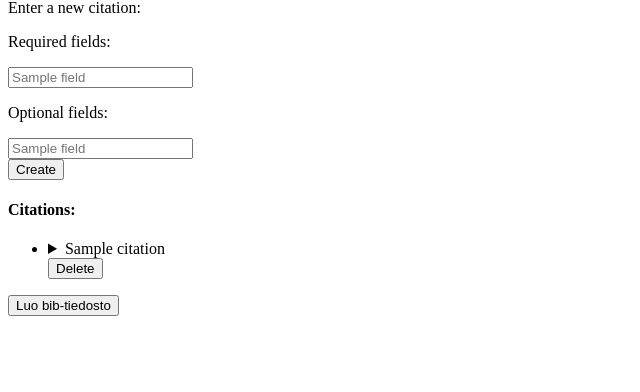
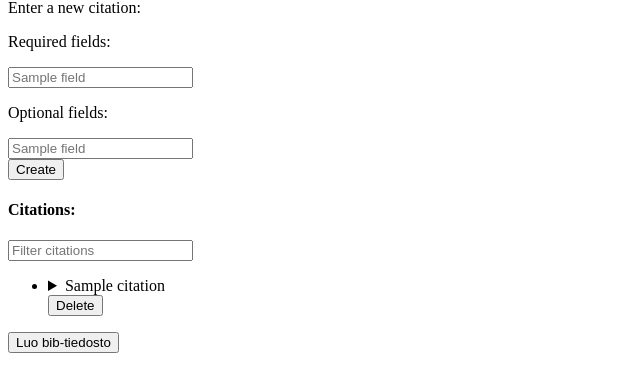
Before and after one commit to HackTastic5/miniprojekti, a Flask app: template src/templates/index.html in a window 1280 px wide. Shown: the part 169-561 px from the top of the page, without its empty margins (0-640 px from the left). Run offline with Flask 3, Linux system fonts and the light colour scheme; the template is opened without the code that fills it: most values are stand-ins (such as "Sample title", 1, 10 or a date in 2020).

Commit message:
implemented a filter for citations

```diff
--- a/src/templates/index.html
+++ b/src/templates/index.html
@@ -57,12 +57,13 @@ Citation app
 
 
 <h4>Citations:</h4>
-<ul>
+<input type="text" id="filter" placeholder="Filter citations" />
+<ul id="citationlist">
   {% for citation in citations %}
   <li style="margin-bottom: 1rem;">
     <details>
       <summary>
-        {{citation}}
+        <span class="citation_title">{{citation}}</span>
         <form action="/delete_citation" method="post">
           <input type="hidden" name="citation_id" value="{{ citation.id }}">
           <input type="submit" value="Delete">
@@ -78,6 +79,28 @@ Citation app
   {% endfor %}
 </ul>
 
+<script>
+  document.getElementById('filter').addEventListener('input', function(){
+    console.log(this.value)
+    const filter = (this.value).toLowerCase();
+    const items = document.querySelectorAll('#citationlist li');
+
+
+    items.forEach(function(item) {
+      console.log(item)
+      const title = item.querySelector('.citation_title').textContent.toLowerCase();
+      console.log(title)
+      if (title.includes(filter)) {
+        item.style.display = '';
+      } else {
+        item.style.display = 'none';
+      }
+    })
+  })
+
+
+</script>
+
 <div style="margin-top: 1rem;">
   <form action="/export_citations" method="post">
     <input type="submit" value="Luo bib-tiedosto">
```
